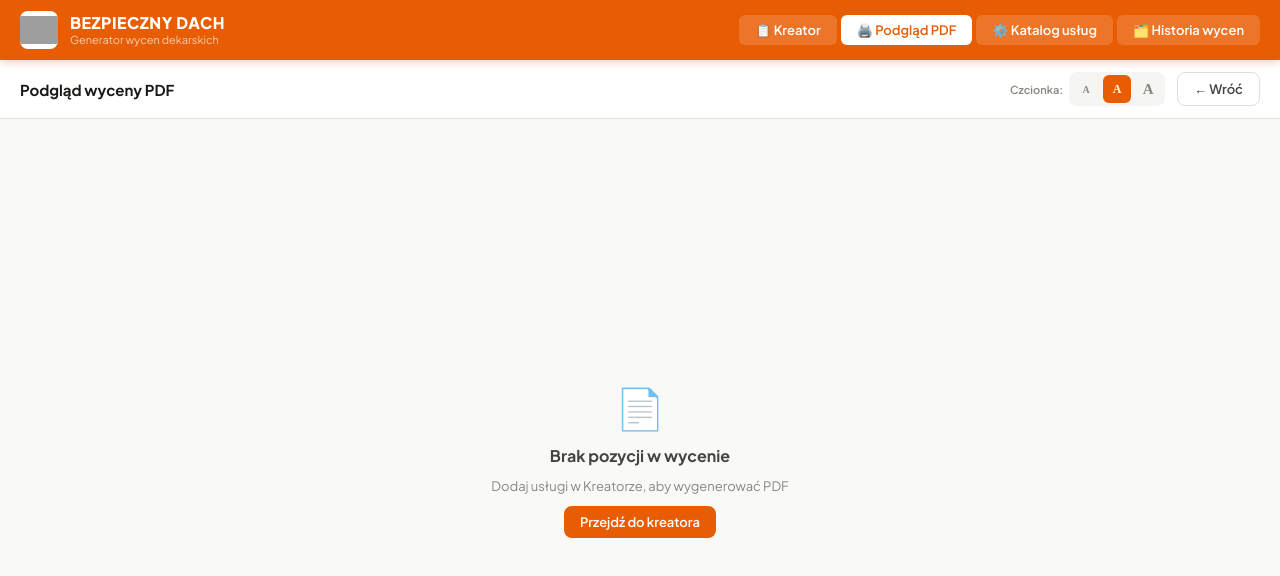
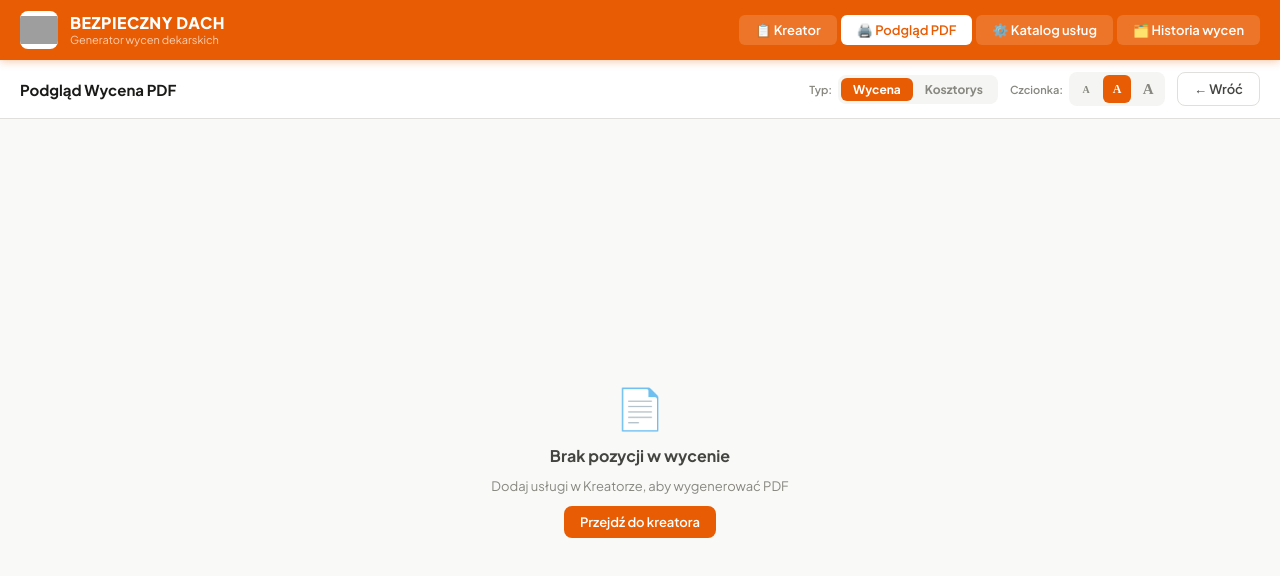
Before and after one commit to TraperRoku/wycenaGeneratorBezpiecznyDach, a React (Vite) app in the folder bezpieczny-dach-wycena/: page / in a window 1280 px wide. Both pictures are taken after a click on the button "Podgląd PDF →". Shown: the top 576 px of the page. Built offline with nearby package versions, Linux system fonts and the light colour scheme; grey boxes are pictures that could not be loaded; what @react-pdf/renderer would draw is missing.

Commit message:
kosztorys

```diff
--- a/bezpieczny-dach-wycena/src/components/Preview.jsx
+++ b/bezpieczny-dach-wycena/src/components/Preview.jsx
@@ -12,8 +12,20 @@ const FONT_OPTIONS = [
   { value: 'large',  label: 'A',  title: 'Duża czcionka (czytelniejsza)' },
 ]
 
+const DOC_TYPES = [
+  { value: 'Wycena',    label: 'Wycena' },
+  { value: 'Kosztorys', label: 'Kosztorys' },
+]
+
 export default function Preview({ onBack }) {
-  const { quoteItems, client, notes, zaliczka, hidePrices, hideTotals, hideFooter, pdfFontSize, setPdfFontSize, getCalc } = useStore()
+  const {
+    quoteItems, client, notes, zaliczka,
+    hidePrices, hideTotals, hideFooter,
+    pdfFontSize, setPdfFontSize,
+    documentType, setDocumentType,
+    getCalc,
+  } = useStore()
+
   const calc = getCalc()
   const { gross } = calc
   const [showPDF, setShowPDF] = useState(false)
@@ -23,17 +35,17 @@ export default function Preview({ onBack }) {
     return () => clearTimeout(t)
   }, [])
 
-  // Przeładuj PDF po zmianie ustawień
+  // Przeładuj PDF po zmianie ustawień (w tym typu dokumentu)
   useEffect(() => {
     setShowPDF(false)
     const t = setTimeout(() => setShowPDF(true), 200)
     return () => clearTimeout(t)
-  }, [hidePrices, hideTotals, hideFooter, pdfFontSize])
+  }, [hidePrices, hideTotals, hideFooter, pdfFontSize, documentType])
 
-  const fileName = `Wycena_${(client.name || 'klient').replace(/\s+/g, '_')}_${client.quoteNum || dayjs().format('MMYYYY')}.pdf`
-  const pdfProps = { quoteItems, client, notes, zaliczka, calc, hidePrices, hideTotals, hideFooter, pdfFontSize }
+  const fileName = `${documentType}_${(client.name || 'klient').replace(/\s+/g, '_')}_${client.quoteNum || dayjs().format('MMYYYY')}.pdf`
+  const pdfProps = { quoteItems, client, notes, zaliczka, calc, hidePrices, hideTotals, hideFooter, pdfFontSize, documentType }
 
-  const ORANGE  = '#E85D04'
+  const ORANGE   = '#E85D04'
   const GRAY_300 = '#C9C8C3'
   const GRAY_500 = '#888880'
 
@@ -41,14 +53,38 @@ export default function Preview({ onBack }) {
     <div className="preview-panel">
       <div className="preview-toolbar">
         <div>
-          <div style={{ fontWeight: 700, fontSize: 15 }}>Podgląd wyceny PDF</div>
+          <div style={{ fontWeight: 700, fontSize: 15 }}>Podgląd {documentType} PDF</div>
           {client.name && (
             <div style={{ fontSize: 12, color: 'var(--gray-500)', marginTop: 2 }}>
               {client.name} · {client.quoteNum} · {fmt(gross)} zł brutto
             </div>
           )}
         </div>
+
         <div className="flex-row" style={{ gap: 12 }}>
+
+          {/* Typ dokumentu */}
+          <div style={{ display: 'flex', alignItems: 'center', gap: 6 }}>
+            <span style={{ fontSize: 11, color: GRAY_500, fontWeight: 600 }}>Typ:</span>
+            <div style={{ display: 'flex', gap: 0, background: '#f5f5f4', borderRadius: 8, padding: 3 }}>
+              {DOC_TYPES.map((o) => (
+                <button
+                  key={o.value}
+                  onClick={() => setDocumentType(o.value)}
+                  title={o.value}
+                  style={{
+                    padding: '4px 12px', borderRadius: 6, border: 'none', cursor: 'pointer',
+                    fontFamily: 'inherit', fontSize: 12, fontWeight: 700,
+                    background: documentType === o.value ? ORANGE : 'transparent',
+                    color: documentType === o.value ? 'white' : GRAY_500,
+                    transition: 'all 0.15s',
+                  }}
+                >
+                  {o.label}
+                </button>
+              ))}
+            </div>
+          </div>
 
           {/* Rozmiar czcionki */}
           <div style={{ display: 'flex', alignItems: 'center', gap: 6 }}>
--- a/bezpieczny-dach-wycena/src/pdf/QuotePDF.jsx
+++ b/bezpieczny-dach-wycena/src/pdf/QuotePDF.jsx
@@ -145,7 +145,6 @@ const SimpleRow = ({ item, i, sc }) => (
   </View>
 )
 
-
 const QtyRow = ({ item, i, sc }) => (
   <View wrap={false} style={[
     { flexDirection: 'row', padding: `${sc.rowPad} 10`, borderBottomWidth: 0.5, borderBottomColor: C.gray100, alignItems: 'center' },
@@ -164,7 +163,12 @@ const QtyRow = ({ item, i, sc }) => (
   </View>
 )
 
-export default function QuotePDF({ quoteItems, client, notes, zaliczka, calc, hidePrices, hideTotals, hideFooter, pdfFontSize = 'normal' }) {
+export default function QuotePDF({
+  quoteItems, client, notes, zaliczka, calc,
+  hidePrices, hideTotals, hideFooter,
+  pdfFontSize = 'normal',
+  documentType = 'Wycena',
+}) {
   const { net, vat, vatRate, gross, doZaplaty, laborNet, matNet } = calc
   const zaliczkaAmt = parseFloat(zaliczka) || 0
   const sc = SCALES[pdfFontSize] || SCALES.normal
@@ -184,7 +188,10 @@ export default function QuotePDF({ quoteItems, client, notes, zaliczka, calc, hi
   const scopeBg   = anyMaterial ? C.orangePale : C.greenLight
 
   return (
-    <Document title={`Wycena ${client.quoteNum || ''} — ${client.name || 'Klient'}`} author="Bezpieczny Dach">
+    <Document
+      title={`${documentType} ${client.quoteNum || ''} — ${client.name || 'Klient'}`}
+      author="Bezpieczny Dach"
+    >
       <Page size="A4" style={S.page}>
 
         {/* ── NAGŁÓWEK ── */}
@@ -197,7 +204,7 @@ export default function QuotePDF({ quoteItems, client, notes, zaliczka, calc, hi
             <Text style={S.compTag}>Usługi dekarskie · Dachy płaskie · Szczecin & Goleniów</Text>
           </View>
           <View style={S.docRight}>
-            <Text style={S.docType}>WYCENA</Text>
+            <Text style={S.docType}>{documentType.toUpperCase()}</Text>
             <Text style={S.docNum}>{client.quoteNum || 'WYC/2025/001'}</Text>
           </View>
         </View>
@@ -241,15 +248,12 @@ export default function QuotePDF({ quoteItems, client, notes, zaliczka, calc, hi
               {quoteItems.map((item, i) => <SimpleRow key={i} item={item} i={i} sc={sc} />)}
             </View>
 
-
-
           ) : tableMode === 'qty_only' ? (
             <View>
               <View style={S.tableHead}>
                 <Text style={[{ fontSize: sc.th, fontFamily: 'Roboto', fontWeight: 700, textTransform: 'uppercase', letterSpacing: 0.5, color: C.gray500 }, S.qLp]}>Lp.</Text>
                 <Text style={[{ fontSize: sc.th, fontFamily: 'Roboto', fontWeight: 700, textTransform: 'uppercase', letterSpacing: 0.5, color: C.gray500 }, S.qName]}>Opis</Text>
                 <Text style={[{ fontSize: sc.th, fontFamily: 'Roboto', fontWeight: 700, textTransform: 'uppercase', letterSpacing: 0.5, color: C.gray500, textAlign: 'right' }, S.qQty]}>Ilość</Text>
-
               </View>
               {quoteItems.map((item, i) => <QtyRow key={i} item={item} i={i} sc={sc} />)}
             </View>
--- a/bezpieczny-dach-wycena/src/store/index.js
+++ b/bezpieczny-dach-wycena/src/store/index.js
@@ -47,6 +47,7 @@ export const useStore = create(
       hidePrices: false,
       hideTotals: false,
       pdfFontSize: 'normal', // 'small' | 'normal' | 'large'
+      documentType: 'Wycena', // 'Wycena' | 'Kosztorys'
 
       setClient: (field, val) =>
         set((s) => ({ client: { ...s.client, [field]: val } })),
@@ -55,6 +56,7 @@ export const useStore = create(
       setHidePrices: (val) => set({ hidePrices: val }),
       setHideTotals: (val) => set({ hideTotals: val }),
       setPdfFontSize: (val) => set({ pdfFontSize: val }),
+      setDocumentType: (val) => set({ documentType: val }),
 
       addToQuote: (serviceId) => {
         const { services, quoteItems } = get()
@@ -98,6 +100,7 @@ export const useStore = create(
           quoteItems: [], notes: '', zaliczka: 0,
           hidePrices: false, hideTotals: false, hideFooter: false,
           pdfFontSize: 'normal',
+          documentType: 'Wycena',
           client: {
             name: '', address: '', phone: '', email: '', area: '',
             quoteNum: freshQuoteNum(), validDays: 30, vatRate: 23,
@@ -130,7 +133,7 @@ export const useStore = create(
       savedQuotes: [],
 
       saveQuote: (folderOverride) => {
-        const { quoteItems, client, notes, zaliczka, hidePrices, hideTotals, hideFooter, pdfFontSize, getCalc } = get()
+        const { quoteItems, client, notes, zaliczka, hidePrices, hideTotals, hideFooter, pdfFontSize, documentType, getCalc } = get()
         const calc  = getCalc()
         const now   = dayjs()
         const folder = folderOverride || now.format('YYYY/MM')
@@ -144,7 +147,7 @@ export const useStore = create(
               quoteNum:   client.quoteNum || '',
               clientName: client.name     || '(bez nazwy)',
               gross:      calc.gross,
-              snapshot:   { quoteItems, client, notes, zaliczka, hidePrices, hideTotals, hideFooter, pdfFontSize },
+              snapshot:   { quoteItems, client, notes, zaliczka, hidePrices, hideTotals, hideFooter, pdfFontSize, documentType },
             },
             ...s.savedQuotes,
           ],
@@ -156,7 +159,7 @@ export const useStore = create(
         const { savedQuotes } = get()
         const q = savedQuotes.find((q) => q.id === id)
         if (!q) return
-        const { quoteItems, client, notes, zaliczka, hidePrices, hideTotals, hideFooter, pdfFontSize } = q.snapshot
+        const { quoteItems, client, notes, zaliczka, hidePrices, hideTotals, hideFooter, pdfFontSize, documentType } = q.snapshot
         set({
           quoteItems,
           client,
@@ -166,6 +169,7 @@ export const useStore = create(
           hideTotals: hideTotals || false,
           hideFooter: hideFooter || false,
           pdfFontSize: pdfFontSize || 'normal',
+          documentType: documentType || 'Wycena',
         })
       },
 
```
Lines whose indentation alone changed are shown as unchanged.
